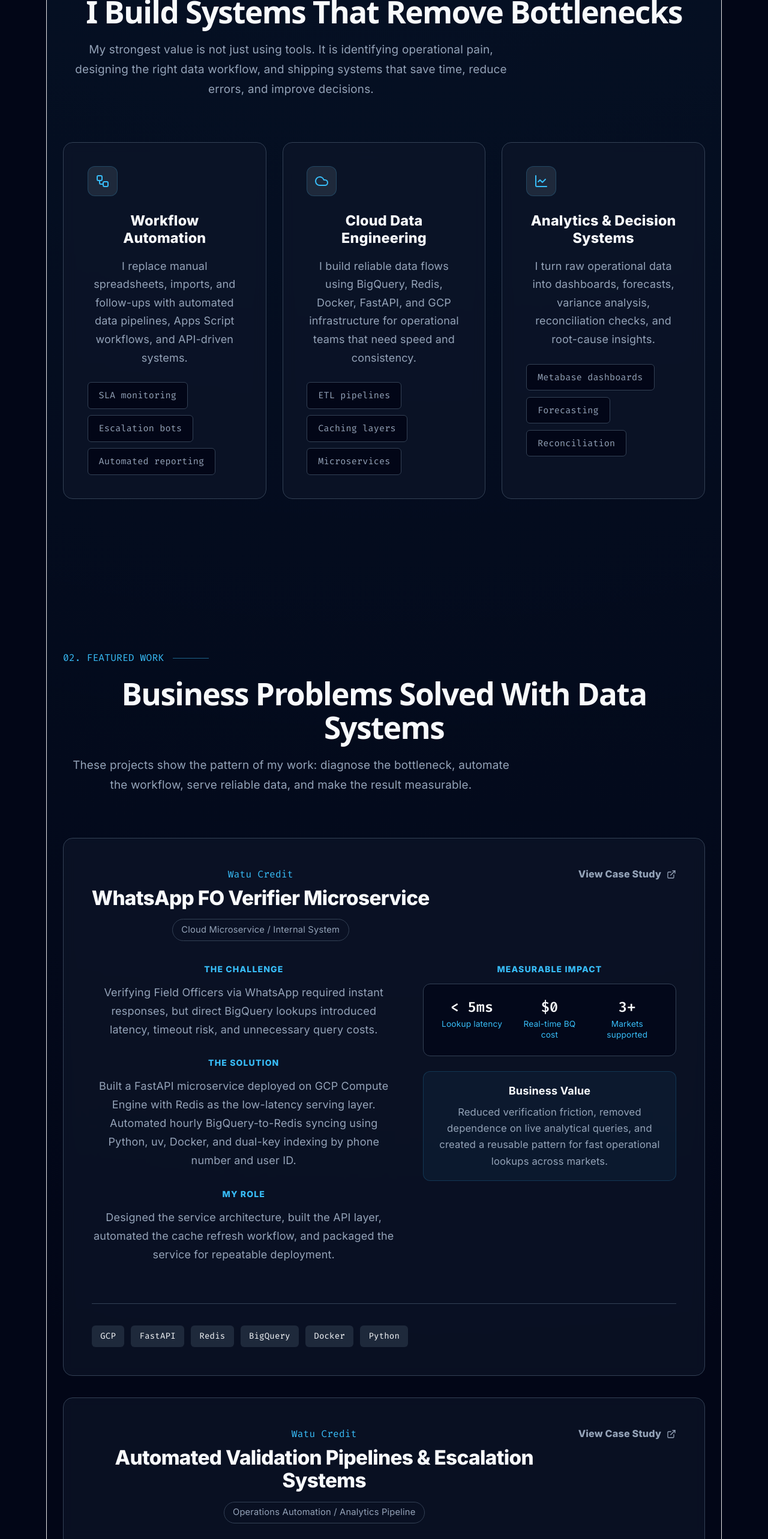
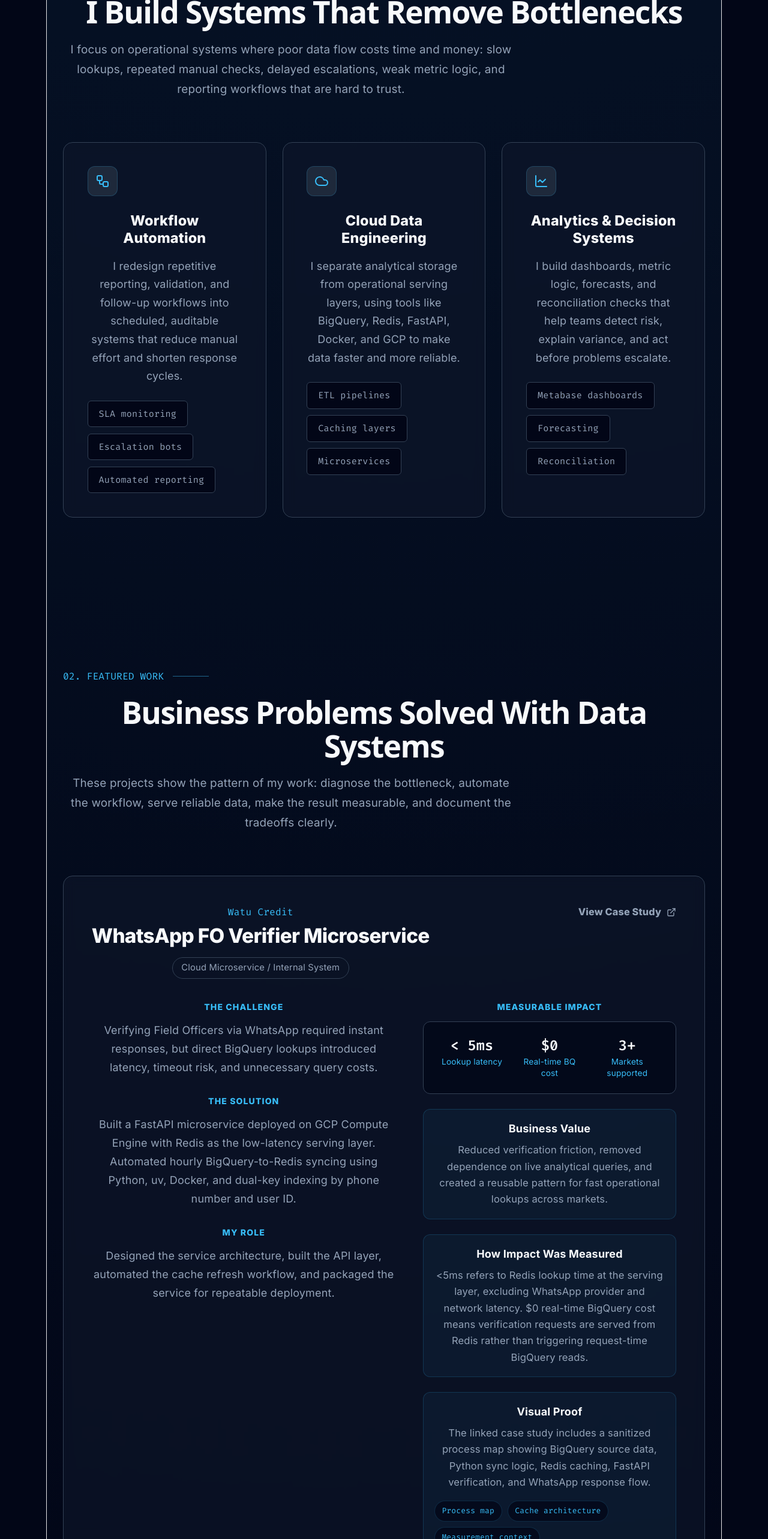
Before and after one commit to MwangiWaraga/portfolio, a React (Vite) app: page / in a window 1280 px wide. Shown: the part 1133-3699 px from the top of the page at 60% size. Built offline with nearby package versions, Linux system fonts and the light colour scheme.

Commit message:
Improve portfolio project proof and positioning

```diff
--- a/src/App.jsx
+++ b/src/App.jsx
@@ -23,10 +23,6 @@ export default function Portfolio() {
   const [activeSection, setActiveSection] = useState('hero');
   const [isVisible, setIsVisible] = useState({});
 
-  // Works well for Vite + GitHub Pages when assets are placed in /public.
-  // Example files:
-  // public/profile.jpg
-  // public/Jackson-Mwangi-Resume.pdf
   const publicAsset = (fileName) => `${import.meta.env.BASE_URL}${fileName}`;
 
   useEffect(() => {
@@ -67,21 +63,21 @@ export default function Portfolio() {
       icon: Workflow,
       title: 'Workflow Automation',
       description:
-        'I replace manual spreadsheets, imports, and follow-ups with automated data pipelines, Apps Script workflows, and API-driven systems.',
+        'I redesign repetitive reporting, validation, and follow-up workflows into scheduled, auditable systems that reduce manual effort and shorten response cycles.',
       points: ['SLA monitoring', 'Escalation bots', 'Automated reporting']
     },
     {
       icon: Cloud,
       title: 'Cloud Data Engineering',
       description:
-        'I build reliable data flows using BigQuery, Redis, Docker, FastAPI, and GCP infrastructure for operational teams that need speed and consistency.',
+        'I separate analytical storage from operational serving layers, using tools like BigQuery, Redis, FastAPI, Docker, and GCP to make data faster and more reliable.',
       points: ['ETL pipelines', 'Caching layers', 'Microservices']
     },
     {
       icon: LineChart,
       title: 'Analytics & Decision Systems',
       description:
-        'I turn raw operational data into dashboards, forecasts, variance analysis, reconciliation checks, and root-cause insights.',
+        'I build dashboards, metric logic, forecasts, and reconciliation checks that help teams detect risk, explain variance, and act before problems escalate.',
       points: ['Metabase dashboards', 'Forecasting', 'Reconciliation']
     }
   ];
@@ -131,6 +127,11 @@ export default function Portfolio() {
         'Designed the service architecture, built the API layer, automated the cache refresh workflow, and packaged the service for repeatable deployment.',
       businessValue:
         'Reduced verification friction, removed dependence on live analytical queries, and created a reusable pattern for fast operational lookups across markets.',
+      impactContext:
+        '<5ms refers to Redis lookup time at the serving layer, excluding WhatsApp provider and network latency. $0 real-time BigQuery cost means verification requests are served from Redis rather than triggering request-time BigQuery reads.',
+      visualProof:
+        'The linked case study includes a sanitized process map showing BigQuery source data, Python sync logic, Redis caching, FastAPI verification, and WhatsApp response flow.',
+      proofItems: ['Process map', 'Cache architecture', 'Measurement context'],
       impact: [
         { metric: '< 5ms', label: 'Lookup latency' },
         { metric: '$0', label: 'Real-time BQ cost' },
@@ -153,6 +154,11 @@ export default function Portfolio() {
         'Mapped the manual process, automated recurring validation tasks, built escalation logic, and improved visibility into operational bottlenecks.',
       businessValue:
         'Improved speed, reduced avoidable errors, and helped teams act on SLA risks before they became larger operational delays.',
+      impactContext:
+        'The 90% error reduction compares recurring manual reporting and validation issues before and after automated checks. Hours → minutes reflects moving repeated extraction and validation work into reusable SQL, Python, and Apps Script workflows.',
+      visualProof:
+        'The linked case study includes a sanitized process map showing source data, BigQuery logic, Python validation, Google Sheets/App Script updates, and escalation flow.',
+      proofItems: ['Process map', 'Validation flow', 'Escalation logic'],
       impact: [
         { metric: '90%', label: 'Error reduction' },
         { metric: 'Hours → Mins', label: 'Turnaround time' },
@@ -175,14 +181,19 @@ export default function Portfolio() {
         'Owned data preparation, variance diagnosis, dashboarding, and recurring audit reporting for procurement and operations stakeholders.',
       businessValue:
         'Improved inventory decision-making by making stock movements, variances, and demand signals easier to detect and explain.',
+      impactContext:
+        '+20% forecast accuracy and -15% stock variance were tracked through recurring inventory reporting, stock-take reconciliation, and forecast review cycles.',
+      visualProof:
+        'Public documentation is not added yet because the work was based on internal operational data. The project is currently summarized as a sanitized business-impact case study.',
+      proofItems: ['Forecasting model', 'Variance analysis', 'Audit workflow'],
       impact: [
         { metric: '+20%', label: 'Forecast accuracy' },
         { metric: '-15%', label: 'Stock variance' },
         { metric: '10 hrs/wk', label: 'Time saved' }
       ],
       tech: ['SQL', 'Python', 'Metabase', 'Data Modeling', 'Forecasting'],
-      linkText: 'View Case Study',
-      link: 'https://github.com/MwangiWaraga'
+      linkText: 'Case Study Coming Soon',
+      link: ''
     },
     {
       id: 4,
@@ -197,14 +208,19 @@ export default function Portfolio() {
         'Designed the analytics foundation, defined the core reporting model, and connected operational metrics into a single reporting layer.',
       businessValue:
         'Created a scalable foundation for monitoring product performance, ad spend efficiency, and multi-channel sales activity.',
+      impactContext:
+        'Impact is currently measured as an analytics foundation: unified data structure, automated reporting direction, and improved visibility across storefront, inventory, and ad-spend metrics.',
+      visualProof:
+        'A public repository can be added later when the data model, sample data, and transformation logic are ready to share safely.',
+      proofItems: ['ETL design', 'Analytics model', 'BI foundation'],
       impact: [
         { metric: 'Unified', label: 'Multi-channel data' },
         { metric: 'Automated', label: 'Analytics foundation' },
         { metric: 'Real-time', label: 'Ad-spend tracking' }
       ],
       tech: ['BigQuery', 'dbt', 'Metabase', 'ETL', 'Analytics Engineering'],
-      linkText: 'View Repository',
-      link: 'https://github.com/MwangiWaraga'
+      linkText: 'Repository Coming Soon',
+      link: ''
     }
   ];
 
@@ -871,6 +887,19 @@ export default function Portfolio() {
           color: var(--accent-primary);
         }
 
+        .project-link-muted {
+          color: var(--text-secondary);
+          border: 1px solid var(--border-color);
+          border-radius: 999px;
+          padding: 0.35rem 0.8rem;
+          cursor: default;
+          opacity: 0.72;
+        }
+
+        .project-link-muted:hover {
+          color: var(--text-secondary);
+        }
+
         .project-content-grid {
           display: grid;
           grid-template-columns: minmax(0, 1.2fr) minmax(280px, 1fr);
@@ -954,6 +983,23 @@ export default function Portfolio() {
           color: var(--text-secondary);
           font-size: 0.92rem;
           line-height: 1.65;
+        }
+
+        .evidence-pills {
+          display: flex;
+          flex-wrap: wrap;
+          gap: 0.5rem;
+          margin-top: 0.9rem;
+        }
+
+        .evidence-pill {
+          font-family: 'Fira Code', monospace;
+          font-size: 0.72rem;
+          color: var(--accent-primary);
+          background: rgba(2, 6, 23, 0.72);
+          border: 1px solid rgba(56, 189, 248, 0.18);
+          border-radius: 999px;
+          padding: 0.35rem 0.65rem;
         }
 
         .resume-layout {
@@ -1277,10 +1323,7 @@ export default function Portfolio() {
             order: -1;
           }
 
-          .hero h1 {
-            white-space: normal;
-          }
-
+          .hero h1,
           .hero-subtitle {
             white-space: normal;
           }
@@ -1393,10 +1436,7 @@ export default function Portfolio() {
             width: 100%;
           }
 
-          .floating-badge {
-            display: none;
-          }
-
+          .floating-badge,
           .scroll-indicator {
             display: none;
           }
@@ -1574,7 +1614,7 @@ export default function Portfolio() {
           <div className="section-label">01. WHAT I DO</div>
           <h2 className="section-title">I Build Systems That Remove Bottlenecks</h2>
           <p className="section-intro">
-            My strongest value is not just using tools. It is identifying operational pain, designing the right data workflow, and shipping systems that save time, reduce errors, and improve decisions.
+            I focus on operational systems where poor data flow costs time and money: slow lookups, repeated manual checks, delayed escalations, weak metric logic, and reporting workflows that are hard to trust.
           </p>
         </div>
 
@@ -1611,7 +1651,7 @@ export default function Portfolio() {
           <div className="section-label">02. FEATURED WORK</div>
           <h2 className="section-title">Business Problems Solved With Data Systems</h2>
           <p className="section-intro">
-            These projects show the pattern of my work: diagnose the bottleneck, automate the workflow, serve reliable data, and make the result measurable.
+            These projects show the pattern of my work: diagnose the bottleneck, automate the workflow, serve reliable data, make the result measurable, and document the tradeoffs clearly.
           </p>
         </div>
 
@@ -1629,6 +1669,7 @@ export default function Portfolio() {
                   <span className="project-type">{project.type}</span>
                 </div>
 
+                {project.link ? (
                   <a
                     href={project.link}
                     className="project-link"
@@ -1638,6 +1679,11 @@ export default function Portfolio() {
                   >
                     {project.linkText} <ExternalLink size={16} />
                   </a>
+                ) : (
+                  <span className="project-link project-link-muted">
+                    {project.linkText}
+                  </span>
+                )}
               </div>
 
               <div className="project-content-grid">
@@ -1667,6 +1713,24 @@ export default function Portfolio() {
                   <div className="proof-card">
                     <strong>Business Value</strong>
                     <p>{project.businessValue}</p>
+                  </div>
+
+                  <div className="proof-card">
+                    <strong>How Impact Was Measured</strong>
+                    <p>{project.impactContext}</p>
+                  </div>
+
+                  <div className="proof-card">
+                    <strong>Visual Proof</strong>
+                    <p>{project.visualProof}</p>
+
+                    <div className="evidence-pills">
+                      {project.proofItems.map((item) => (
+                        <span key={`${project.id}-${item}`} className="evidence-pill">
+                          {item}
+                        </span>
+                      ))}
+                    </div>
                   </div>
                 </div>
               </div>
@@ -1718,9 +1782,9 @@ export default function Portfolio() {
       <section id="experience" className="section">
         <div className={`section-header ${isVisible.experience ? 'visible' : ''}`}>
           <div className="section-label">04. HISTORY</div>
-          <h2 className="section-title">Experience & Credentials</h2>
+          <h2 className="section-title">Experience First, Credentials Second</h2>
           <p className="section-intro">
-            My background combines finance, operations, analytics, and engineering — giving me a practical view of how data systems should support real teams.
+            The work leads. My background combines finance, operations, analytics, and engineering — with certifications supporting the technical stack behind the projects.
           </p>
         </div>
 
@@ -1768,7 +1832,7 @@ export default function Portfolio() {
 
             <div className="side-card">
               <div className="side-card-header">
-                <Briefcase size={20} className="side-card-icon" /> Verified Certifications
+                <Briefcase size={20} className="side-card-icon" /> Supporting Certifications
               </div>
 
               <ul className="side-list">
```
Lines whose indentation alone changed are shown as unchanged.
